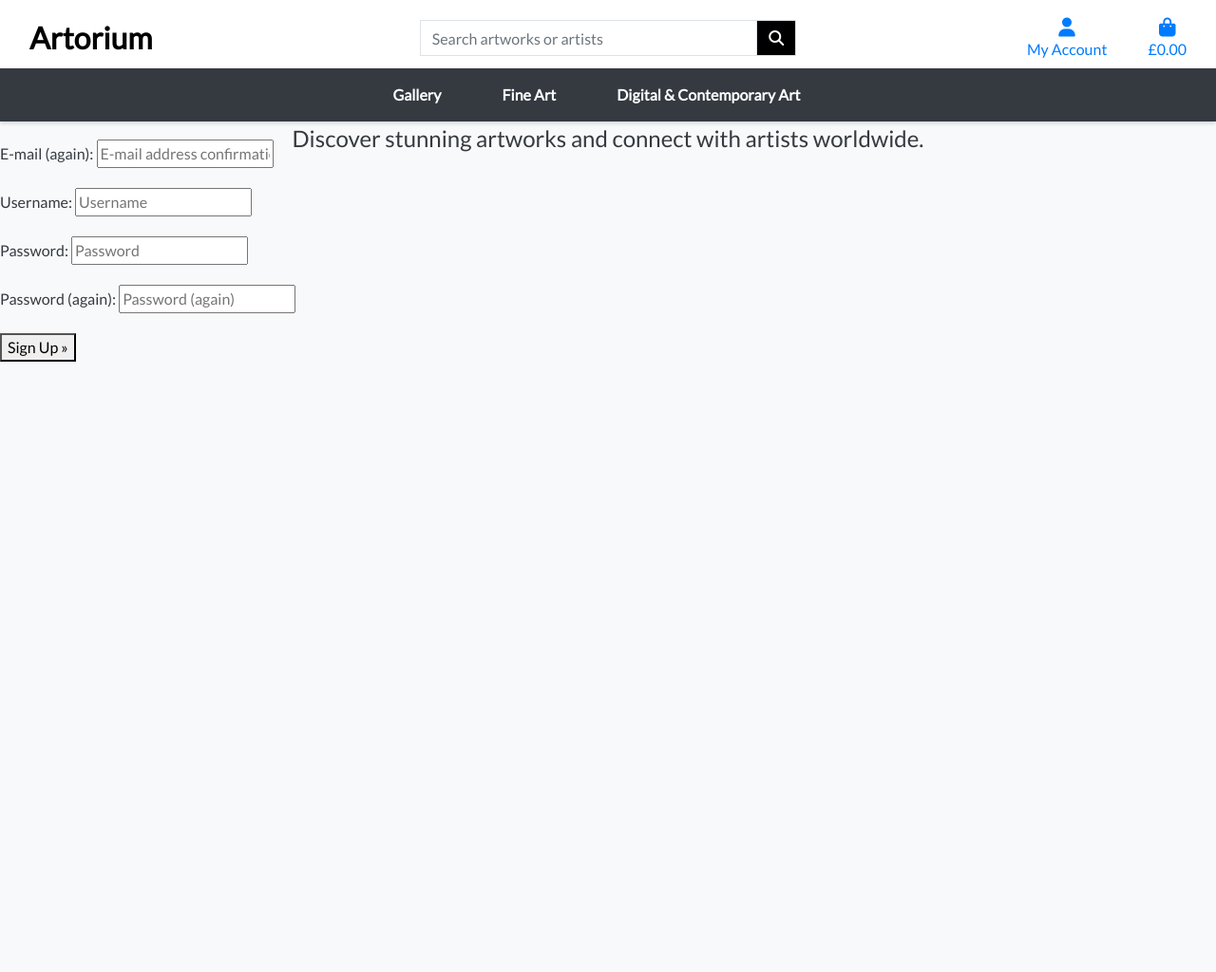
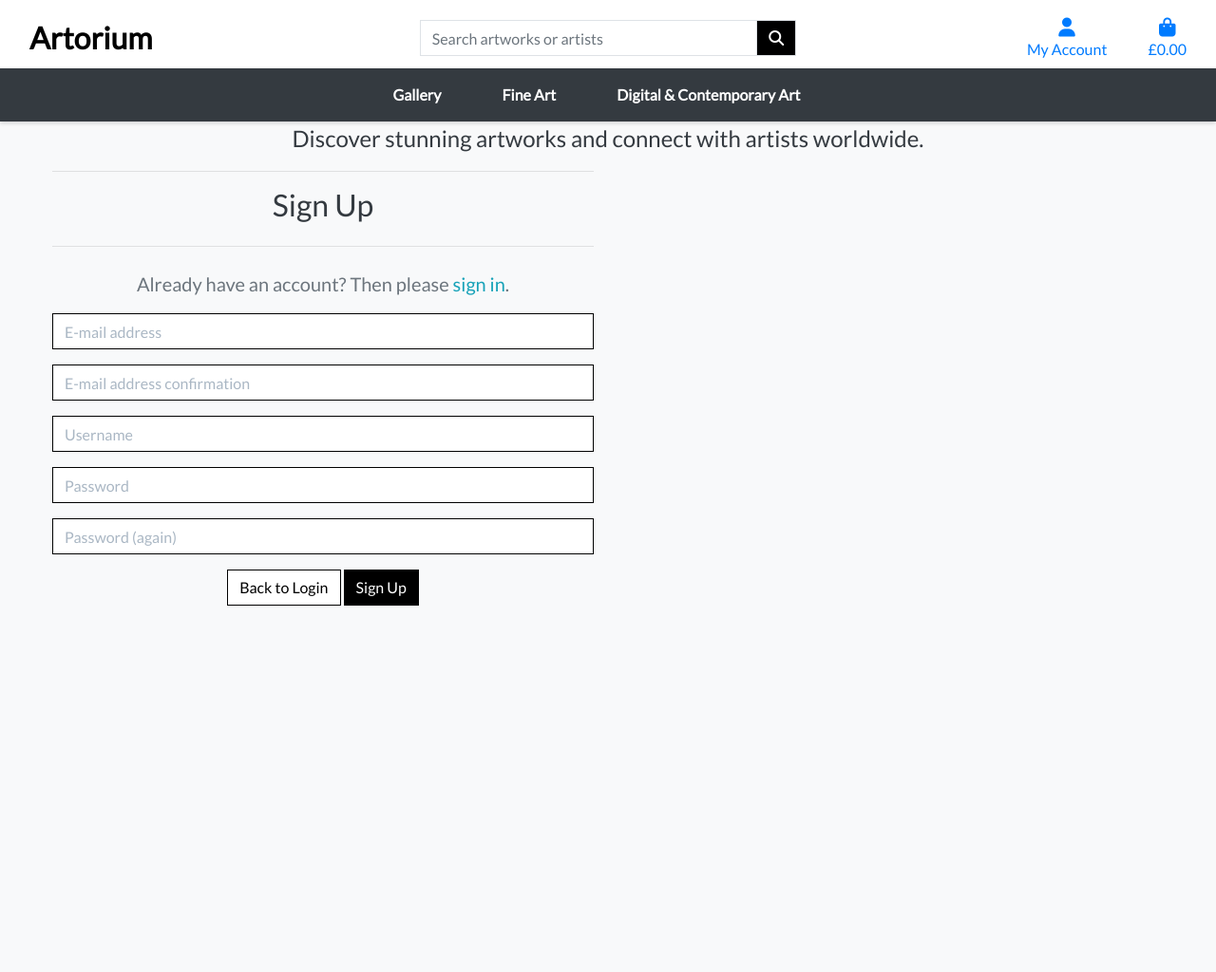
Before and after one commit to boatesj/Artorium, a Django app: page /accounts/signup/ in a window 1280 px wide. Shown: the whole page at 95% size. Run offline with Django 3.2, Linux system fonts and the light colour scheme; tables that the repository leaves empty hold one stand-in row (values such as "Sample post"); parts of the project's set-up code (start-up, migrations or seed data) failed here and were passed over; some libraries are stand-ins or nearby versions.

Commit message:
Updated allauth templates and tested profiles

```diff
--- a/static/css/base.css
+++ b/static/css/base.css
@@ -216,6 +216,95 @@
     overflow-y: auto;
 }
 
+/* -------------------------------- Media Queries */
+
+/* Slightly larger container on xl screens */
+@media (min-width: 1200px) {
+    .container {
+      max-width: 80%;
+    }
+  }
+
+  /* Allauth form formatting */
+
+  .allauth-form-inner-content p {
+      margin-top: 1.5rem; /* mt-4 */
+      color: #6c757d; /* text-secondary */
+  }
+
+  .allauth-form-inner-content input {
+      border-color: #000;
+      border-radius: 0;
+  }
+
+  .allauth-form-inner-content label:not([for='id_remember']) {
+      display: none;
+  }
+
+  .allauth-form-inner-content input::placeholder {
+      color: #aab7c4;
+  }
+
+  .allauth-form-inner-content button,
+  .allauth-form-inner-content input[type='submit'] {
+      /* btn */
+      display: inline-block;
+      font-weight: 400;
+      color: #fff;
+      text-align: center;
+      vertical-align: middle;
+      -webkit-user-select: none;
+      -moz-user-select: none;
+      -ms-user-select: none;
+      user-select: none;
+      background-color: #000;
+      border: 1px solid #000;
+      padding: .375rem .75rem;
+      font-size: 1rem;
+      line-height: 1.5;
+      border-radius: 0;
+
+      /* standard bootstrap btn transitions */
+      transition: color .15s ease-in-out,background-color .15s ease-in-out,border-color .15s ease-in-out,box-shadow .15s ease-in-out;
+  }
+
+  .allauth-form-inner-content button:hover,
+  .allauth-form-inner-content input[type='submit']:hover {
+      color: #fff;
+      background-color: #222;
+      border-color: #222;
+  }
+
+  .allauth-form-inner-content a {
+      color: #17a2b8; /* text-info */
+  }
+
+  /* fixed top navbar only on medium and up */
+@media (min-width: 992px) {
+    .fixed-top-desktop-only {
+        position: fixed;
+        top: 0;
+        right: 0;
+        left: 0;
+        z-index: 1030;
+    }
+
+    .header-container {
+        padding-top: 164px;
+    }
+}
+
+/* pad the top a bit when navbar is collapsed on mobile */
+@media (max-width: 991px) {
+    .header-container {
+        padding-top: 116px;
+    }
+
+    body {
+        height: calc(100vh - 116px);
+    }
+}
+
 /* ............................Media Queries */
 
 @media (min-width: 576px) {
@@ -356,3 +445,7 @@
     background-color: #23272b;
     color: #fff;
 }
+
+.custom-login-margin {
+    margin-top: 70px;
+}
--- a/templates/allauth/account/account_inactive.html
+++ b/templates/allauth/account/account_inactive.html
@@ -4,8 +4,10 @@
 
 {% block head_title %}{% trans "Account Inactive" %}{% endblock %}
 
-{% block content %}
-<h1>{% trans "Account Inactive" %}</h1>
+{% block inner_content %}
+<hr>
+<h2 class="logo-font mb-4">{% trans "Account Inactive" %}</h2>
+<hr>
 
 <p>{% trans "This account is inactive." %}</p>
 {% endblock %}
--- a/templates/allauth/account/email_confirm.html
+++ b/templates/allauth/account/email_confirm.html
@@ -6,8 +6,10 @@
 {% block head_title %}{% trans "Confirm E-mail Address" %}{% endblock %}
 
 
-{% block content %}
-<h1>{% trans "Confirm E-mail Address" %}</h1>
+{% block inner_content %}
+<hr>
+<h2 class="logo-font mb-4">{% trans "Confirm E-mail Address" %}</h2>
+<hr>
 
 {% if confirmation %}
 
--- a/templates/allauth/account/password_reset_from_key_done.html
+++ b/templates/allauth/account/password_reset_from_key_done.html
@@ -3,7 +3,9 @@
 {% load i18n %}
 {% block head_title %}{% trans "Change Password" %}{% endblock %}
 
-{% block content %}
-    <h1>{% trans "Change Password" %}</h1>
+{% block inner_content %}
+    <hr>
+    <h2 class="logo-font mb-4">{% trans "Change Password" %}</h2>
+    <hr>
     <p>{% trans 'Your password is now changed.' %}</p>
 {% endblock %}
--- a/templates/allauth/account/signup.html
+++ b/templates/allauth/account/signup.html
@@ -4,18 +4,21 @@
 
 {% block head_title %}{% trans "Signup" %}{% endblock %}
 
-{% block content %}
-<h1>{% trans "Sign Up" %}</h1>
+{% block inner_content %}
+<hr>
+<h2 class="logo-font mb-4">{% trans "Sign Up" %}</h2>
+<hr>
 
 <p>{% blocktrans %}Already have an account? Then please <a href="{{ login_url }}">sign in</a>.{% endblocktrans %}</p>
 
 <form class="signup" id="signup_form" method="post" action="{% url 'account_signup' %}">
   {% csrf_token %}
-  {{ form.as_p }}
+  {{ form|crispy }}
   {% if redirect_field_value %}
   <input type="hidden" name="{{ redirect_field_name }}" value="{{ redirect_field_value }}" />
   {% endif %}
-  <button type="submit">{% trans "Sign Up" %} &raquo;</button>
+  <a class="btn btn-outline-black rounded-0" href="{% url 'account_login' %}">Back to Login</a>
+  <button type="submit">{% trans "Sign Up" %}</button>
 </form>
 
 {% endblock %}
--- a/templates/allauth/account/signup_closed.html
+++ b/templates/allauth/account/signup_closed.html
@@ -4,8 +4,10 @@
 
 {% block head_title %}{% trans "Sign Up Closed" %}{% endblock %}
 
-{% block content %}
-<h1>{% trans "Sign Up Closed" %}</h1>
+{% block inner_content %}
+<hr>
+<h2 class="logo-font mb-4">{% trans "Sign Up Closed" %}</h2>
+<hr>
 
 <p>{% trans "We are sorry, but the sign up is currently closed." %}</p>
 {% endblock %}
--- a/templates/base.html
+++ b/templates/base.html
@@ -75,8 +75,8 @@
                                     <a href="{% url 'artist_profile' %}" class="dropdown-item">Artist Profile</a>
                                     <a href="{% url 'manage_portfolio' %}" class="dropdown-item">Manage Portfolio</a>
                                 {% else %}
-                                    <a href="{% url 'patron_profile' %}" class="dropdown-item">My Profile</a>
-                                    <a href="{% url 'wishlist' %}" class="dropdown-item">Wishlist</a>
+                                    <a href="{% url 'profile' %}" class="dropdown-item">My Profile</a>
+                                    <a href="#" class="dropdown-item">Wishlist</a>
                                 {% endif %}
                                 <a href="{% url 'account_logout' %}" class="dropdown-item">Logout</a>
                             {% else %}
--- a/templates/includes/mobile-top-header.html
+++ b/templates/includes/mobile-top-header.html
@@ -35,8 +35,8 @@
                 <a href="{% url 'artist_profile' %}" class="dropdown-item">Artist Profile</a>
                 <a href="{% url 'manage_portfolio' %}" class="dropdown-item">Manage Portfolio</a>
             {% else %}
-                <a href="{% url 'patron_profile' %}" class="dropdown-item">My Profile</a>
-                <a href="{% url 'wishlist' %}" class="dropdown-item">Wishlist</a>
+                <a href="{% url 'profile' %}" class="dropdown-item">My Profile</a>
+                <a href="#" class="dropdown-item">Wishlist</a>
             {% endif %}
             <a href="{% url 'account_logout' %}" class="dropdown-item">Logout</a>
         {% else %}
```
Also changed, not shown: profiles/models.py (+6 -1 lines), profiles/views.py (+8 -3 lines), templates/allauth/account/email.html (+7 -6 lines), templates/allauth/account/login.html (+10 -3 lines), templates/allauth/account/logout.html (+5 -3 lines), templates/allauth/account/password_change.html (+6 -4 lines), templates/allauth/account/password_reset.html (+6 -3 lines), templates/allauth/account/password_reset_done.html (+5 -3 lines), templates/allauth/account/password_reset_from_key.html (+14 -7 lines), templates/allauth/account/password_set.html (+5 -3 lines), templates/allauth/account/verification_sent.html (+5 -3 lines), templates/allauth/account/verified_email_required.html (+5 -3 lines).
